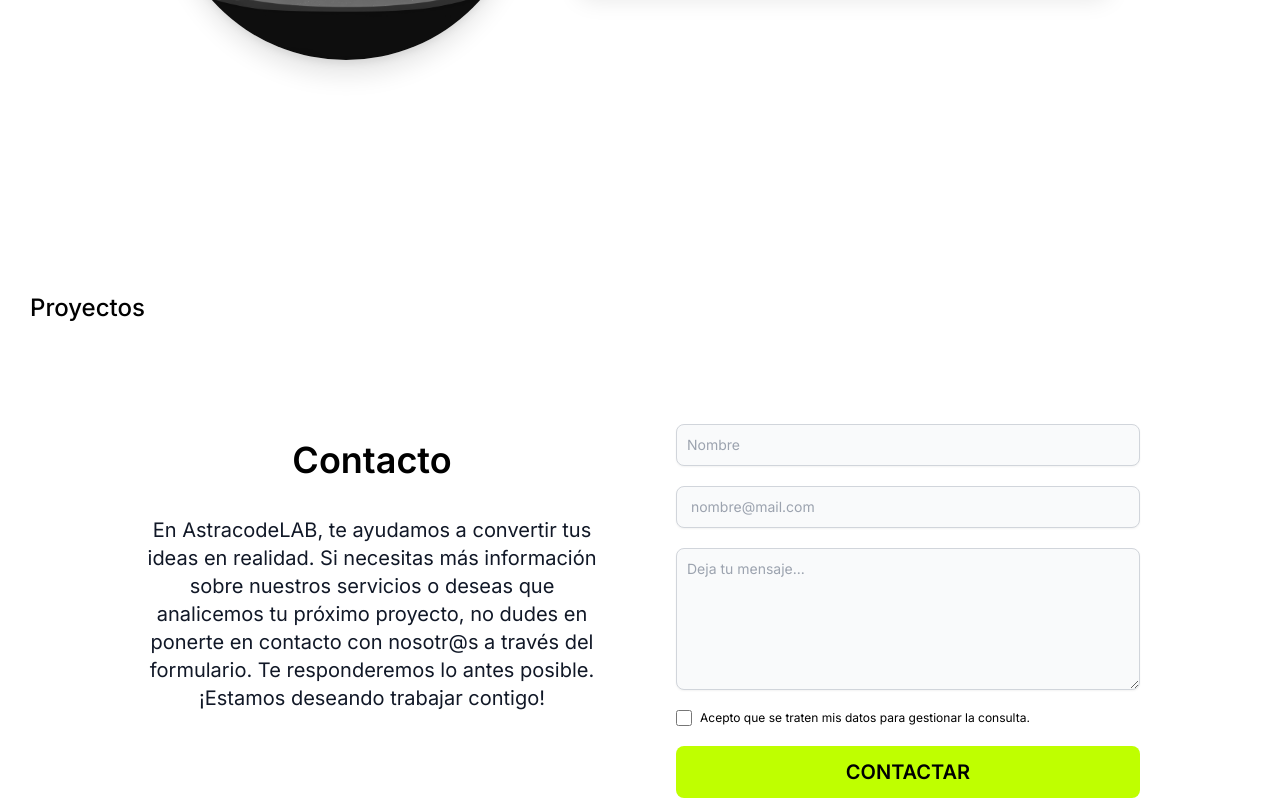
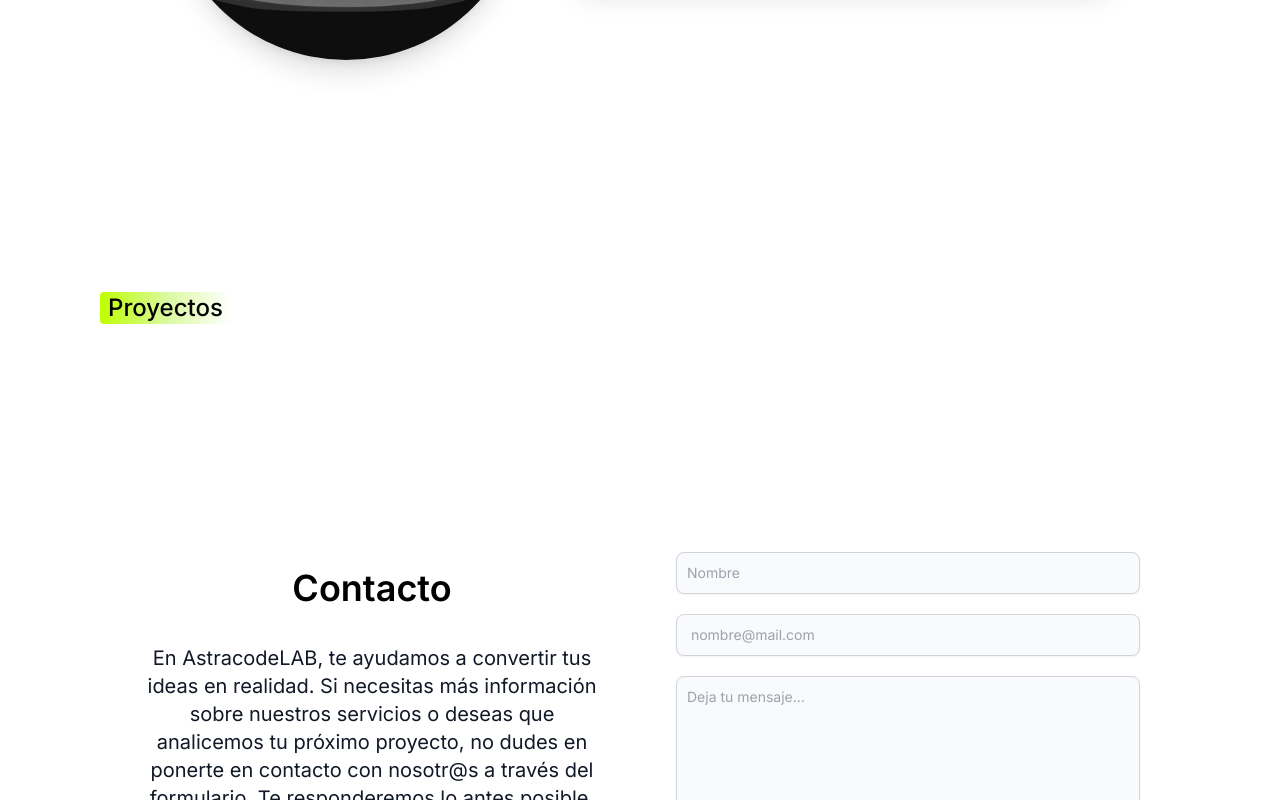
Before and after one commit to AstracodeLAB/project, a React (Vite) app: page / in a window 1280 px wide. Shown: the part 1404-2204 px from the top of the page. Built offline with nearby package versions, Linux system fonts and the light colour scheme.

Commit message:
Fix projects section title

```diff
--- a/src/components/Projects.jsx
+++ b/src/components/Projects.jsx
@@ -3,12 +3,13 @@ import Carousel from "./Carousel";
 
 const Projects = () => {
   return (
-    <section id="projects" className="mx-30 my-15">
-      <div className="absolute inset-6 z-0 h-4 bg-gradient-to-r from-lime-500 via-lime-200 to-white"></div>
-      <h2 className="relative z-10 my-4 font-sans font-medium text-2xl">
-        Proyectos
-      </h2>
-      <div>
+    <section id="projects" className="mx-30 my-25 md:mx-100 md:my-52">
+      <div className="relative z-0 md:w-3/4 ">
+        <h2 className="relative z-10 bg-gradient-to-r from-accent via-lime-200 to-white font-sans font-medium text-xl px-2 rounded md:inline-block md:text-2xl">
+          Proyectos
+        </h2>
+      </div>
+      <div className="my-30">
         <Carousel />
       </div>
     </section>
```
